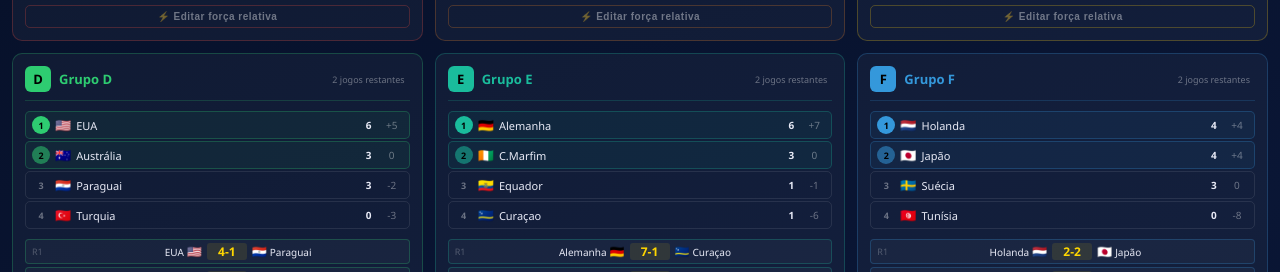
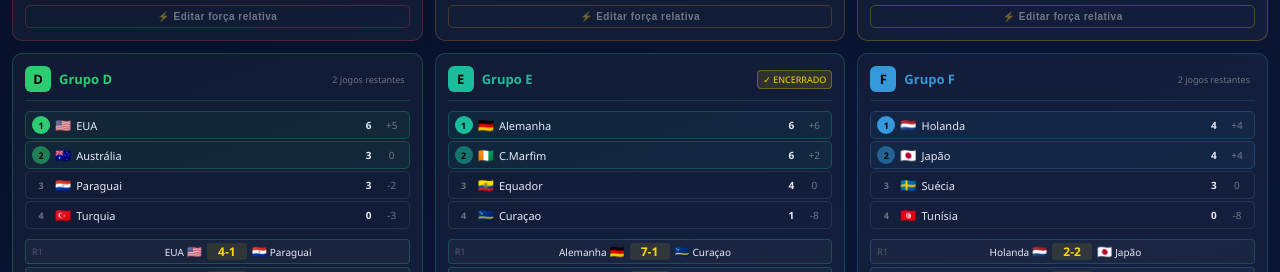
Before and after one commit to alexlaflor/simuladorCopa2026, a React (Vite) app: page / in a window 1280 px wide. Shown: the part 467-739 px from the top of the page. Built offline with nearby package versions, Linux system fonts and the light colour scheme.

Commit message:
Update App.jsx

```diff
--- a/src/App.jsx
+++ b/src/App.jsx
@@ -10,7 +10,7 @@ const GROUPS={
   B:{name:"Grupo B",teams:["CAN","SUI","BIH","QAT"],matches:[{r:1,h:"CAN",a:"BIH",hs:1,as:1,done:true},{r:1,h:"QAT",a:"SUI",hs:1,as:1,done:true},{r:2,h:"SUI",a:"BIH",hs:4,as:1,done:true},{r:2,h:"CAN",a:"QAT",hs:6,as:0,done:true},{r:3,h:"SUI",a:"CAN",hs:2,as:1,done:true},{r:3,h:"BIH",a:"QAT",hs:3,as:1,done:true}]},
   C:{name:"Grupo C",teams:["BRA","MAR","SCO","HAI"],matches:[{r:1,h:"BRA",a:"MAR",hs:1,as:1,done:true},{r:1,h:"SCO",a:"HAI",hs:1,as:0,done:true},{r:2,h:"MAR",a:"SCO",hs:1,as:0,done:true},{r:2,h:"BRA",a:"HAI",hs:3,as:0,done:true},{r:3,h:"SCO",a:"BRA",hs:0,as:3,done:true},{r:3,h:"MAR",a:"HAI",hs:4,as:2,done:true}]},
   D:{name:"Grupo D",teams:["USA","AUS","PAR","TUR"],matches:[{r:1,h:"USA",a:"PAR",hs:4,as:1,done:true},{r:1,h:"AUS",a:"TUR",hs:2,as:0,done:true},{r:2,h:"USA",a:"AUS",hs:2,as:0,done:true},{r:2,h:"TUR",a:"PAR",hs:0,as:1,done:true},{r:3,h:"TUR",a:"USA",hs:null,as:null,done:false},{r:3,h:"PAR",a:"AUS",hs:null,as:null,done:false}]},
-  E:{name:"Grupo E",teams:["GER","CIV","ECU","CUR"],matches:[{r:1,h:"GER",a:"CUR",hs:7,as:1,done:true},{r:1,h:"CIV",a:"ECU",hs:1,as:0,done:true},{r:2,h:"GER",a:"CIV",hs:2,as:1,done:true},{r:2,h:"ECU",a:"CUR",hs:0,as:0,done:true},{r:3,h:"ECU",a:"GER",hs:null,as:null,done:false},{r:3,h:"CUR",a:"CIV",hs:null,as:null,done:false}]},
+  E:{name:"Grupo E",teams:["GER","CIV","ECU","CUR"],matches:[{r:1,h:"GER",a:"CUR",hs:7,as:1,done:true},{r:1,h:"CIV",a:"ECU",hs:1,as:0,done:true},{r:2,h:"GER",a:"CIV",hs:2,as:1,done:true},{r:2,h:"ECU",a:"CUR",hs:0,as:0,done:true},{r:3,h:"ECU",a:"GER",hs:2,as:1,done:true},{r:3,h:"CUR",a:"CIV",hs:0,as:2,done:true}]},
   F:{name:"Grupo F",teams:["NED","JPN","SWE","TUN"],matches:[{r:1,h:"NED",a:"JPN",hs:2,as:2,done:true},{r:1,h:"SWE",a:"TUN",hs:5,as:1,done:true},{r:2,h:"NED",a:"SWE",hs:5,as:1,done:true},{r:2,h:"TUN",a:"JPN",hs:0,as:4,done:true},{r:3,h:"JPN",a:"SWE",hs:null,as:null,done:false},{r:3,h:"TUN",a:"NED",hs:null,as:null,done:false}]},
   G:{name:"Grupo G",teams:["EGY","BEL","IRN","NZL"],matches:[{r:1,h:"BEL",a:"EGY",hs:1,as:1,done:true},{r:1,h:"IRN",a:"NZL",hs:2,as:2,done:true},{r:2,h:"BEL",a:"IRN",hs:0,as:0,done:true},{r:2,h:"EGY",a:"NZL",hs:3,as:1,done:true},{r:3,h:"EGY",a:"IRN",hs:null,as:null,done:false},{r:3,h:"NZL",a:"BEL",hs:null,as:null,done:false}]},
   H:{name:"Grupo H",teams:["ESP","URU","CPV","KSA"],matches:[{r:1,h:"ESP",a:"CPV",hs:0,as:0,done:true},{r:1,h:"KSA",a:"URU",hs:1,as:1,done:true},{r:2,h:"ESP",a:"KSA",hs:4,as:0,done:true},{r:2,h:"URU",a:"CPV",hs:2,as:2,done:true},{r:3,h:"CPV",a:"KSA",hs:null,as:null,done:false},{r:3,h:"URU",a:"ESP",hs:null,as:null,done:false}]},
```
